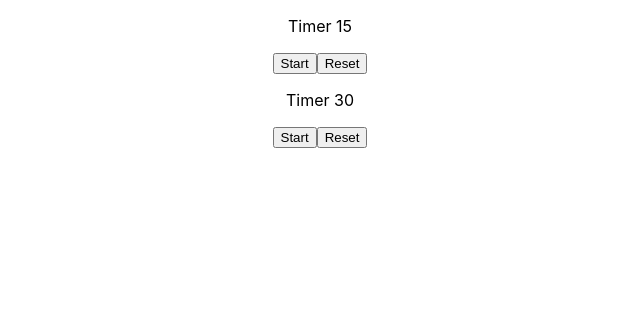
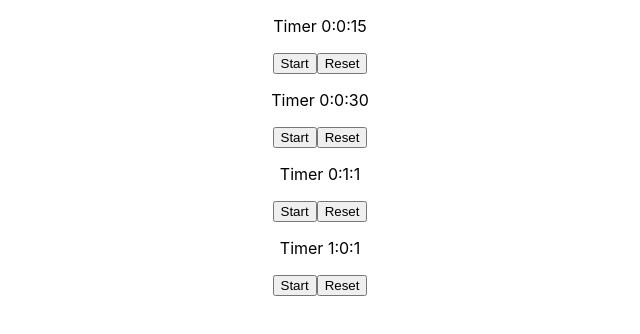
Before and after one commit to phalkunz/timed, a React (Create React App) app: page / in a window 1280 px wide. Shown: the top 334 px of the page, without its empty margins (320-960 px from the left). Built offline with nearby package versions, Linux system fonts and the light colour scheme; no server answers.

Commit message:
Add notificaiton

```diff
--- a/package.json
+++ b/package.json
@@ -14,6 +14,7 @@
     "react": "^16.13.1",
     "react-dom": "^16.13.1",
     "react-scripts": "3.4.1",
+    "styled-components": "^5.1.0",
     "typescript": "~3.7.2"
   },
   "scripts": {
--- a/public/index.html
+++ b/public/index.html
@@ -24,7 +24,7 @@
       work correctly both with client-side routing and a non-root public URL.
       Learn how to configure a non-root public URL by running `npm run build`.
     -->
-    <title>React App</title>
+    <title>Timed</title>
   </head>
   <body>
     <noscript>You need to enable JavaScript to run this app.</noscript>
--- a/src/App.tsx
+++ b/src/App.tsx
@@ -2,18 +2,27 @@ import React from 'react';
 import './App.css';
 import Timer from './components/Timer';
 import { Howl } from 'howler';
+import notify, { requestNotificationPermission } from './lib/notify';
 
 function App() {
-
   const audio = new Howl({
     src: '/audio/alarm1.m4a',
     loop: false,
   });
 
+  const handleAlarm = (note?: string) => {
+    audio.play();
+    notify(note || 'An alarm went off.');
+  }
+
+  requestNotificationPermission();
+
   return (
     <div className="App">
-      <Timer seconds={15} onAlarm={() => audio.play()} />
-      <Timer seconds={30} onAlarm={() => audio.play()} />
+      <Timer seconds={15} onAlarm={handleAlarm} note="Tea is done!" />
+      <Timer seconds={30} onAlarm={handleAlarm} />
+      <Timer seconds={61} onAlarm={handleAlarm} />
+      <Timer seconds={60 * 60 + 1} onAlarm={handleAlarm} />
     </div>
   );
 }
--- a/src/components/Timer.tsx
+++ b/src/components/Timer.tsx
@@ -1,8 +1,10 @@
 import React, { useState, useEffect, FC } from "react";
+import formatTime from "../lib/formatTime";
 
 export type TimerProps = {
   seconds: number;
-  onAlarm?: () => void;
+  onAlarm?: (note?: string) => void;
+  note?: string;
 };
 
 const Timer: FC<TimerProps> = (props: TimerProps) => {
@@ -23,7 +25,7 @@ const Timer: FC<TimerProps> = (props: TimerProps) => {
 
   React.useMemo(() => {
     if (leftInSeconds === 0) {
-      props.onAlarm && props.onAlarm();
+      props.onAlarm && props.onAlarm(props.note);
       reset();
     }
   }, [leftInSeconds, props]);
@@ -39,7 +41,6 @@ const Timer: FC<TimerProps> = (props: TimerProps) => {
       setIntervalId(setInterval(() => {
         const now = new Date().getTime();
         setDelta(now - startTime);
-        console.log('--- tick!', intervalId);
       }, 300));
     }
 
@@ -57,8 +58,6 @@ const Timer: FC<TimerProps> = (props: TimerProps) => {
     }
   }
 
-  console.log(toggleButtonLabel, started, paused);
-
   const handleToggle = () => {
     if (!started) {
       setStarted(true);
@@ -74,7 +73,7 @@ const Timer: FC<TimerProps> = (props: TimerProps) => {
 
   return (
     <section>
-      <p>Timer {leftInSeconds < 0 ? 0 : leftInSeconds}</p>
+      <p>Timer {leftInSeconds < 0 ? 0 : formatTime(leftInSeconds)}</p>
       <p>
         <button onClick={() => handleToggle()}>{toggleButtonLabel}</button>
         <button onClick={() => reset()}>Reset</button>
--- /dev/null
+++ b/src/lib/formatTime.ts
@@ -0,0 +1,9 @@
+const formatTime = (seconds: number): string => {
+  const displaySeconds = seconds % 60;
+  const hours = Math.floor(seconds / (60 * 60));
+  const minutes = Math.floor(seconds / 60) - (hours * 60);
+  console.log(hours, minutes, displaySeconds);
+  return `${hours}:${minutes}:${displaySeconds}`;
+};
+
+export default formatTime;
--- /dev/null
+++ b/src/lib/notify.ts
@@ -0,0 +1,28 @@
+export default function notify(msg: string): void {
+  // Let's check if the browser supports notifications
+  if (!("Notification" in window)) {
+    alert("This browser does not support desktop notification");
+  }
+
+  // Let's check whether notification permissions have already been granted
+  else if (Notification.permission === "granted") {
+    // If it's okay let's create a notification
+    const notification = new Notification(msg);
+  }
+
+  // Otherwise, we need to ask the user for permission
+  else if (Notification.permission !== "denied") {
+    Notification.requestPermission().then(function (permission) {
+      // If the user accepts, let's create a notification
+      if (permission === "granted") {
+        const notification = new Notification(msg);
+      }
+    });
+  }
+};
+
+export function requestNotificationPermission(): void {
+  if (Notification.permission === "default") {
+    Notification.requestPermission();
+  }
+}
```
Also changed, not shown: 1 other file (tests, documents, lock files or other folders).
